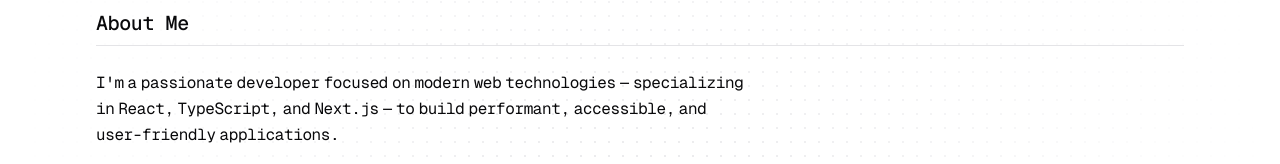
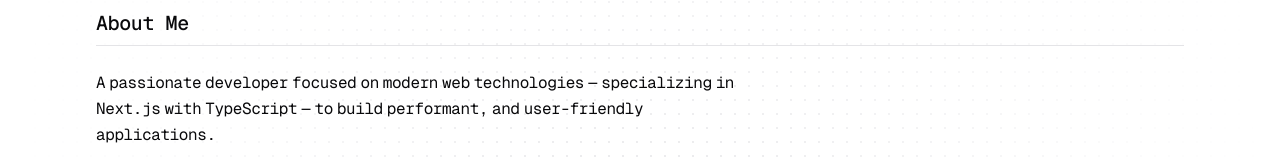
Before and after one commit to prodbyeagle/.www, a Next.js app: page / in a window 1280 px wide. Shown: the part 131-295 px from the top of the page. Built offline with nearby package versions, Linux system fonts and the light colour scheme.

Commit message:
updated wording

```diff
--- a/src/app/page.tsx
+++ b/src/app/page.tsx
@@ -37,11 +37,7 @@
 					</h2>
 					<div className='max-w-2xl space-y-4'>
 						<p className='leading-relaxed flex flex-wrap gap-x-1'>
-							<WordReveal
-								blur={9}
-								duration={2}
-								text="I'm a passionate developer focused on modern web technologies — specializing in React, TypeScript, and Next.js — to build performant, accessible, and user-friendly applications."
-							/>
+							<WordReveal text='A passionate developer focused on modern web technologies — specializing in Next.js with TypeScript — to build performant, and user-friendly applications.' />
 						</p>
 						<Link
 							href='https://eaglelink.vercel.app/prodbyeagle'
```
